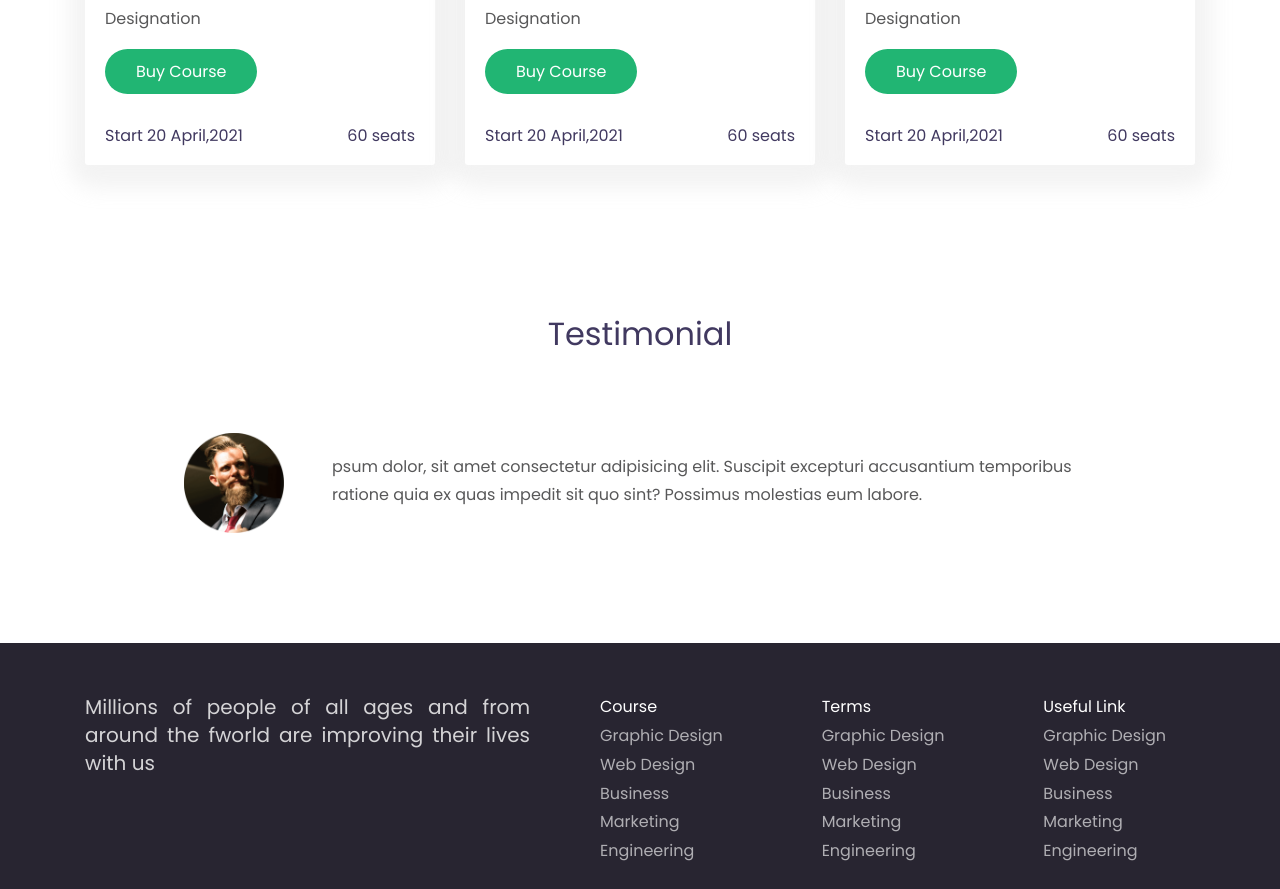
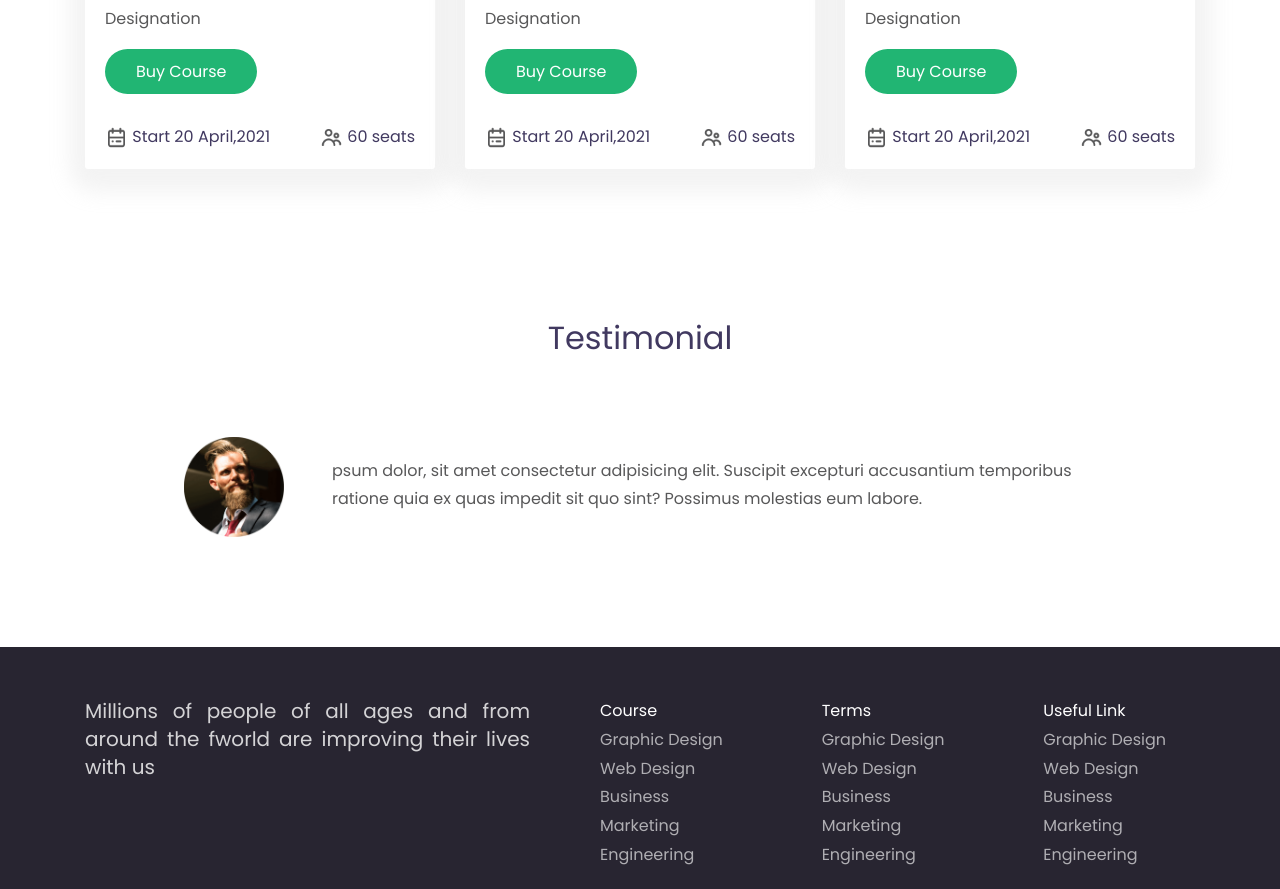
Before and after one commit to sifulbd/personal, a plain HTML site: page e-school/index.html in a window 1280 px wide. Shown: the part 1440-2329 px from the top of the page. Drawn offline with nearby package versions, Linux system fonts and the light colour scheme.

Commit message:
files added

```diff
--- a/e-school/css/style.css
+++ b/e-school/css/style.css
@@ -99,6 +99,9 @@ p{
     background-color: #F8FFFB;
     border-radius: 10px;
     box-shadow: none;
+}
+.courses .card h6 img {
+    padding: 0;
 }
 .subject .card h5{
     font-style: normal;
--- a/e-school/index.html
+++ b/e-school/index.html
@@ -16,7 +16,7 @@
           <nav class="navbar navbar-expand-lg navbar-light d-flex justify-content-between align-items-center">
             <div>
               <a class="navbar-brand" href="#">
-                <img src="images/ICON/Logo.png" height="60px" alt="">
+                <img src="images/icon/Logo.png" height="60px" alt="">
               </a>
               <button class="navbar-toggler" type="button" data-toggle="collapse" data-target="#navbarNavAltMarkup"
               aria-controls="navbarNavAltMarkup" aria-expanded="false" aria-label="Toggle navigation">
@@ -62,7 +62,7 @@
             <div class="col-lg-3 col-md-6 wow fadeInUp">
                 <div class="card">
                     <div class="d-flex justify-content-center align-items-center">
-                        <img src="images/ICON/book.png" class="img-fluid" alt="...">
+                        <img src="images/icon/book.png" class="img-fluid" alt="...">
                     </div>
                     <div class="card-body">
                         <h5 class="card-title">1500+ Topic</h5>
@@ -73,7 +73,7 @@
             <div class="col-lg-3 col-md-6 wow fadeInUp">
                 <div class="card">
                     <div class="d-flex justify-content-center">
-                        <img src="images/ICON/Student.png" class="img-fluid" alt="...">
+                        <img src="images/icon/Student.png" class="img-fluid" alt="...">
                     </div>
                     <div class="card-body d-flex flex-column align-items-center">
                         <h5 class="card-title">1800+ Students</h5>
@@ -84,7 +84,7 @@
             <div class="col-lg-3 col-md-6 wow fadeInUp">
                 <div class="card active">
                     <div class="d-flex justify-content-center">
-                        <img src="images/ICON/Test.png" class="img-fluid" alt="...">
+                        <img src="images/icon/Test.png" class="img-fluid" alt="...">
                     </div>
                     <div class="card-body d-flex flex-column align-items-center">
                         <h5 class="card-title">9K+ Test Token</h5>
@@ -95,7 +95,7 @@
             <div class="col-lg-3 col-md-6 wow fadeInUp">
                 <div class="card">
                     <div class="d-flex justify-content-center">
-                        <img src="images/ICON/Students.png" class="img-fluid" alt="...">
+                        <img src="images/icon/Students.png" class="img-fluid" alt="...">
                     </div>
                     <div class="card-body d-flex flex-column align-items-center">
                         <h5 class="card-title">2000+ Student</h5>
@@ -121,8 +121,10 @@
                   <button class="btn">Buy Course</button>
                 </div>
                 <div class="card-footer d-flex justify-content-between">
-                  <h6>Start 20 April,2021</h6>
-                  <h6>60 seats</h6>
+                  <h6>
+                    <img width="23px" src="images/icon/calendar.png" alt="">
+                    Start 20 April,2021</h6>
+                  <h6><img width="23px" src="images/icon/people.png" alt=""> 60 seats</h6>
                 </div>
               </div>
             </div>
@@ -135,8 +137,10 @@
                   <button class="btn">Buy Course</button>
                 </div>
                 <div class="card-footer d-flex justify-content-between">
-                  <h6>Start 20 April,2021</h6>
-                  <h6>60 seats</h6>
+                  <h6>
+                    <img width="23px" src="images/icon/calendar.png" alt="">
+                    Start 20 April,2021</h6>
+                  <h6><img width="23px" src="images/icon/people.png" alt=""> 60 seats</h6>
                 </div>
               </div>
             </div>
@@ -149,8 +153,12 @@
                   <button class="btn">Buy Course</button>
                 </div>
                 <div class="card-footer d-flex justify-content-between">
-                  <h6>Start 20 April,2021</h6>
-                  <h6>60 seats</h6>
+                  <h6>
+                    <img width="23px" src="images/icon/calendar.png" alt="">
+                    Start 20 April,2021</h6>
+                  <h6>
+                    <img width="23px" src="images/icon/people.png" alt="">
+                     60 seats</h6>
                 </div>
               </div>
             </div>
```
Also changed, not shown: e-school/js/106711057_3147498108651276_6958738046952125985_o.jpg (added), 2 other files.
